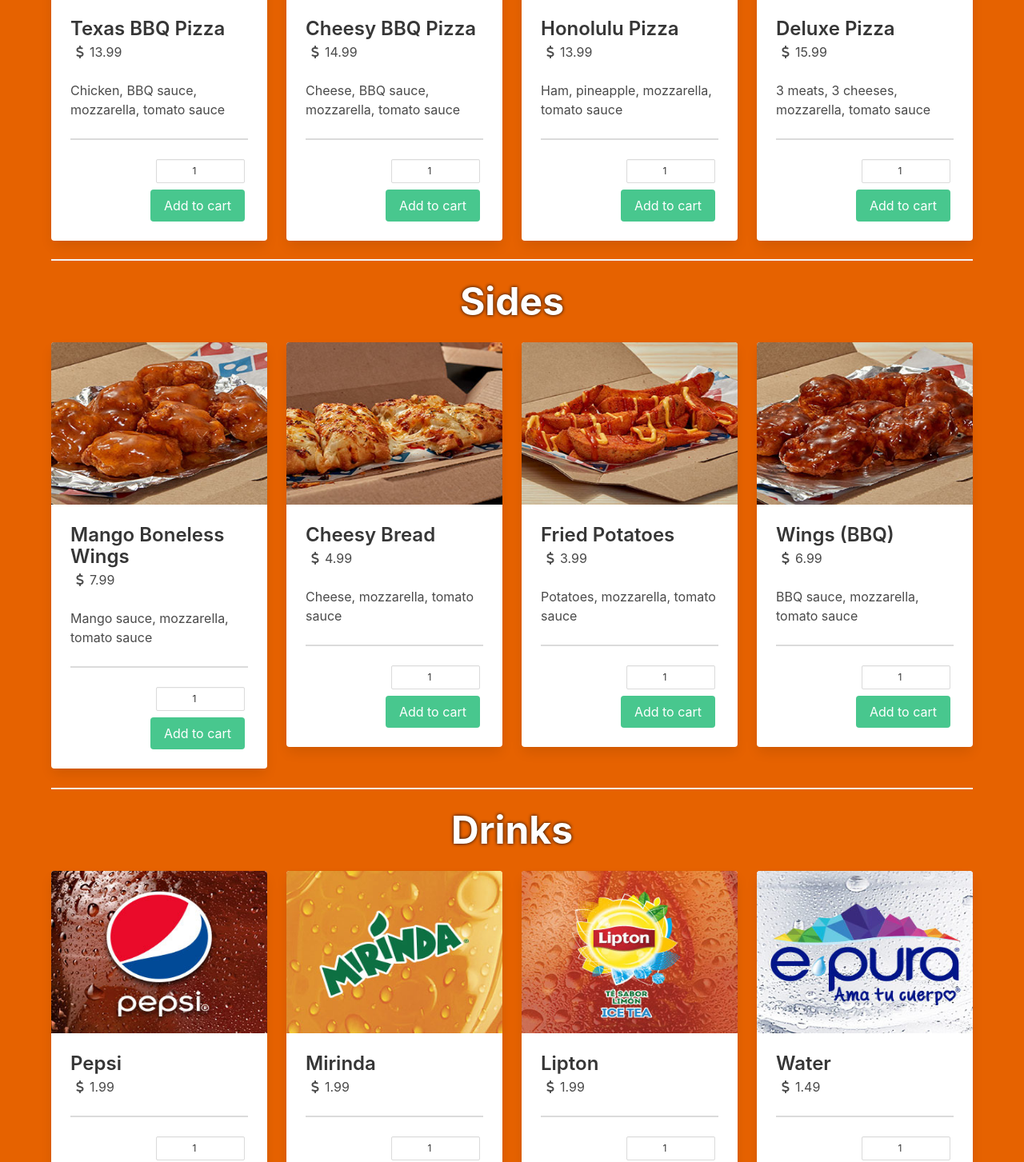
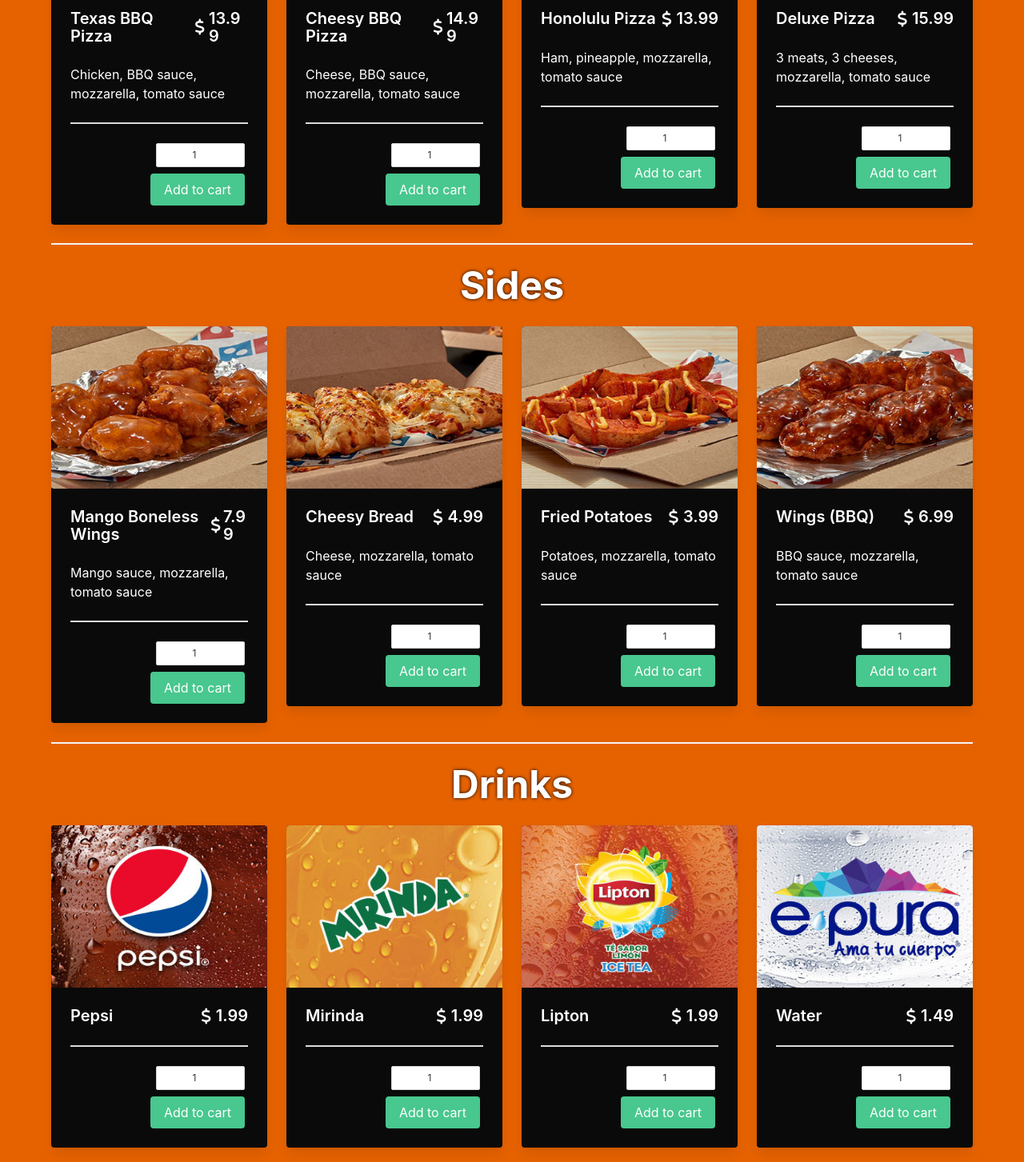
Before and after one commit to LuisHernandezCoding/Shopping-Cart-React, a React (Create React App) app: page /menu in a window 1280 px wide. Shown: the part 1206-2659 px from the top of the page at 80% size. Built offline with nearby package versions, Linux system fonts and the light colour scheme.

Commit message:
Finish touch to colors and template

```diff
--- a/src/App.js
+++ b/src/App.js
@@ -43,11 +43,22 @@
     localStorage.setItem('cart', JSON.stringify(newCart));
   };
 
+  const getCart = () => cart;
+
+  const checkoutCart = () => {
+    setCart([]);
+    localStorage.setItem('cart', JSON.stringify([]));
+    // eslint-disable-next-line no-alert
+    alert('Thank you for your order!');
+  };
+
   const cartMethods = {
     addItemToCart,
     removeItemFromCart,
     clearCart,
     updateItemQuantity,
+    getCart,
+    checkoutCart,
   };
 
   return (
@@ -56,7 +67,7 @@
 
       <Routes>
         <Route path="/" element={<Home />} />
-        <Route path="/menu" element={<Menu cartMethods={cartMethods} />} />
+        <Route path="/menu" element={<Menu cart={cart} cartMethods={cartMethods} />} />
         <Route path="/contact" element={<Contact />} />
         <Route path="/about" element={<About />} />
         <Route path="/cart" element={<Cart cart={cart} cartMethods={cartMethods} />} />
--- a/src/components/MenuItem.js
+++ b/src/components/MenuItem.js
@@ -4,7 +4,12 @@
 const MenuItem = ({ item, itemMethods }) => {
   const [quantity, setQuantity] = useState(1);
 
-  const { addItemToCart } = itemMethods;
+  const {
+    addItemToCart,
+    getCart,
+    removeItemFromCart,
+    updateItemQuantity,
+  } = itemMethods;
 
   const {
     id,
@@ -14,12 +19,13 @@
     ingredients,
   } = item;
 
+  const cart = getCart();
+
   return (
     <div
-      key={id}
-      className="column is-quarter animate__animated animate__delay-1s animate__zoomIn"
+      className="animate__animated animate__delay-1s animate__zoomIn"
     >
-      <div className="card">
+      <div className="card item has-background-black has-text-white">
         <div className="card-image">
           <figure className="image is-4by3">
             <img src={image} alt={name} />
@@ -28,20 +34,73 @@
         <div className="card-content">
           <div className="media">
             <div className="media-content">
-              <p className="title is-4">{name}</p>
-              <p className="subtitle is-6">
+              <p className="title is-5 has-text-white is-flex is-justify-content-space-between">
+                {name}
+                <span className="has-text-white is-flex is-align-items-center">
                   <span className="icon">
                     <i className="fas fa-dollar-sign" />
                   </span>
                   {price}
+                </span>
               </p>
             </div>
           </div>
           <div className="content">
             {ingredients}
             <hr className="menu-item-divider has-background-grey-lighter" />
+            {cart.find((item) => item.id === id) ? (
+              <div className="field has-addons">
+                <div className="control">
+                  <button
+                    type="button"
+                    className="button is-danger"
+                    onClick={() => {
+                      if (cart.find((item) => item.id === id).quantity > 1) {
+                        // make async call to update quantity
+                        const newQuantity = cart.find((item) => item.id === id).quantity - 1;
+                        setQuantity(newQuantity);
+                        updateItemQuantity(item, newQuantity);
+                      } else {
+                        removeItemFromCart(item);
+                      }
+                    }}
+                  >
+                    -
+                  </button>
+                </div>
+                <div className="control">
+                  <input
+                    className="input"
+                    type="text"
+                    value={cart.find((item) => item.id === id).quantity}
+                    readOnly
+                  />
+                </div>
+                <div className="control">
+                  <button
+                    type="button"
+                    className="button is-success"
+                    onClick={
+                      () => {
+                        setQuantity(cart.find((item) => item.id === id).quantity + 1);
+                        updateItemQuantity(item, cart.find((item) => item.id === id).quantity + 1);
+                      }
+                    }
+                  >
+                    +
+                  </button>
+                </div>
+              </div>
+            ) : (
               <div className="buttons is-right">
-              <input type="number" className="column is-half input button is-small" min="1" max="10" defaultValue="1" onChange={(e) => setQuantity(e.target.value)} />
+                <input
+                  type="number"
+                  className="column is-half input button is-small"
+                  min="1"
+                  max="10"
+                  defaultValue="1"
+                  onChange={(e) => setQuantity(e.target.value)}
+                />
                 <button
                   type="button"
                   className="button is-success"
@@ -51,11 +110,13 @@
                     price,
                     quantity,
                     image,
+                    ingredients,
                   })}
                 >
                   Add to cart
                 </button>
               </div>
+            )}
           </div>
         </div>
       </div>
@@ -75,6 +136,7 @@
     addItemToCart: PropTypes.func.isRequired,
     removeItemFromCart: PropTypes.func.isRequired,
     updateItemQuantity: PropTypes.func.isRequired,
+    getCart: PropTypes.func.isRequired,
   }).isRequired,
 };
 
--- a/src/pages/Cart.js
+++ b/src/pages/Cart.js
@@ -1,11 +1,29 @@
 import { PropTypes } from 'prop-types';
 
-const Cart = ({ cart, cartMethods }) => (
+import MenuItem from '../components/MenuItem';
+
+const Cart = ({ cartMethods }) => {
+  const {
+    addItemToCart,
+    removeItemFromCart,
+    updateItemQuantity,
+    getCart,
+    clearCart,
+  } = cartMethods;
+
+  const itemMethods = {
+    addItemToCart,
+    removeItemFromCart,
+    updateItemQuantity,
+    getCart,
+  };
+
+  const cart = getCart();
+
+  return (
     <div className="hero has-background-primary is-fullwidth">
       <div className="hero-body">
         <div className="container">
-        <div className="columns is-centered">
-          <div className="column is-7">
           <h1 className="title is-1 is-spaced has-text-centered has-text-weight-bold has-text-white animate__animated animate__delay-1s animate__zoomIn has-shadow">
             Cart
           </h1>
@@ -17,62 +35,33 @@
             items in your cart.
           </p>
           <hr className="has-shadow animate__animated animate__delay-1s animate__fadeInUp" />
+          <div className="columns is-centered">
+            <div className="column is-7">
               <h1 id="cart-items" className="title is-1 is-spaced has-text-centered has-text-weight-bold has-text-white animate__animated animate__delay-1s animate__zoomIn has-shadow">
                 Cart Items
               </h1>
               <div className="columns is-centered is-multiline">
                 {cart.map((item) => (
-                <div key={item.id} className="column is-6 animate__animated animate__delay-1s animate__zoomIn">
-                  <div className="card">
-                    <div className="card-image">
-                      <figure className="image is-4by3">
-                        <img src={item.image} alt={item.name} />
-                      </figure>
-                    </div>
-                    <div className="card-content">
-                      <div className="media">
-                        <div className="media-content">
-                          <p className="title is-4">{item.name}</p>
-                          <p className="subtitle is-6">
-                            $
-                            {item.price}
-                          </p>
-                        </div>
-                        <div className="media-right">
-                          <p className="title is-4">
-                            X
-                            {item.quantity}
-                          </p>
-                        </div>
-                      </div>
-                      <div className="content">
-                        <div className="buttons is-right">
-                          <button
-                            type="button"
-                            className="button is-danger"
-                            onClick={() => cartMethods.removeItemFromCart(item)}
-                          >
-                            Remove
-                          </button>
-                        </div>
-                      </div>
-                    </div>
-                  </div>
+                  <div className="column is-half" key={item.id}>
+                    <MenuItem item={item} itemMethods={itemMethods} />
                   </div>
                 ))}
               </div>
             </div>
             <div className="column is-5 animate__animated animate__delay-1s animate__zoomIn">
-            <div className="card">
-              <header className="card-header">
-                <p className="card-header-title">
+              <h1 id="cart-items" className="title is-1 is-spaced has-text-centered has-text-weight-bold has-text-white animate__animated animate__delay-1s animate__zoomIn has-shadow">
                 Cart Summary
+              </h1>
+              <div className="card has-background-black has-text-white">
+                <header className="card-header has-background-grey-dark">
+                  <p className="card-header-title has-text-white">
+                    Items
                   </p>
                   <div className="buttons is-centered">
                     <button
                       type="button"
                       className="button is-danger"
-                    onClick={() => cartMethods.clearCart()}
+                      onClick={() => clearCart()}
                     >
                       Clear Cart
                     </button>
@@ -80,12 +69,9 @@
                 </header>
                 <div className="card-content">
                   <div className="content">
-                  <p className="title is-4">
-                    Items
-                  </p>
-                  <table className="table is-fullwidth is-narrow is-bordered">
+                    <table className="table is-fullwidth is-narrow has-background-grey-dark has-text-white has-text-centered">
                       <thead>
-                      <tr>
+                        <tr className="has-background-grey">
                           <th>Item</th>
                           <th>Quantity</th>
                           <th>Price</th>
@@ -147,14 +133,15 @@
                       <i className="fas fa-shopping-cart fa-2x" />
                     </span>
                     <div className="media-left">
-                    <p className="title is-3">
+                      <p className="title is-3 has-text-white">
                         Total:
                       </p>
                     </div>
                     <div className="media-content has-text-centered">
                       <p className="title is-3 has-text-success">
                         $
-                      {cart.reduce((acc, item) => acc + (item.price * item.quantity), 0).toFixed(2)}
+                        {cart
+                          .reduce((acc, item) => acc + (item.price * item.quantity), 0).toFixed(2)}
                       </p>
                     </div>
                     <div className="media-right">
@@ -177,21 +164,16 @@
       </div>
     </div>
   );
+};
 
 Cart.propTypes = {
-  cart: PropTypes.arrayOf(PropTypes.shape({
-    id: PropTypes.number.isRequired,
-    name: PropTypes.string.isRequired,
-    price: PropTypes.number.isRequired,
-    quantity: PropTypes.number.isRequired,
-    image: PropTypes.string.isRequired,
-  })).isRequired,
   cartMethods: PropTypes.shape({
     addItemToCart: PropTypes.func.isRequired,
     removeItemFromCart: PropTypes.func.isRequired,
     updateItemQuantity: PropTypes.func.isRequired,
     clearCart: PropTypes.func.isRequired,
     checkoutCart: PropTypes.func.isRequired,
+    getCart: PropTypes.func.isRequired,
   }).isRequired,
 };
 
--- a/src/pages/Menu.css
+++ b/src/pages/Menu.css
@@ -1,8 +1,8 @@
-.card {
+.card.item {
   width: 100%;
   transition: all 0.3s ease-in-out;
 }
 
-.card:hover {
+.card.item:hover {
   transform: scale(1.1);
 }
--- a/src/pages/Menu.js
+++ b/src/pages/Menu.js
@@ -9,12 +9,14 @@
     addItemToCart,
     removeItemFromCart,
     updateItemQuantity,
+    getCart,
   } = cartMethods;
 
   const itemMethods = {
     addItemToCart,
     removeItemFromCart,
     updateItemQuantity,
+    getCart,
   };
 
   return (
@@ -35,7 +37,9 @@
               </h1>
               <div className="columns is-centered is-multiline">
                 {Products.favoritePizzas.map((pizza) => (
-                  <MenuItem key={pizza.id} item={pizza} itemMethods={itemMethods} />
+                  <div className="column is-quarter" key={pizza.id}>
+                    <MenuItem item={pizza} itemMethods={itemMethods} />
+                  </div>
                 ))}
               </div>
             </div>
@@ -46,7 +50,9 @@
               </h1>
               <div className="columns is-centered is-multiline">
                 {Products.specialtyPizzas.map((pizza) => (
-                  <MenuItem key={pizza.id} item={pizza} itemMethods={itemMethods} />
+                  <div className="column is-quarter" key={pizza.id}>
+                    <MenuItem item={pizza} itemMethods={itemMethods} />
+                  </div>
                 ))}
               </div>
             </div>
@@ -57,7 +63,9 @@
               </h1>
               <div className="columns is-centered is-multiline">
                 {Products.sides.map((side) => (
-                  <MenuItem key={side.id} item={side} itemMethods={itemMethods} />
+                  <div className="column is-quarter" key={side.id}>
+                    <MenuItem item={side} itemMethods={itemMethods} />
+                  </div>
                 ))}
               </div>
             </div>
@@ -68,7 +76,9 @@
               </h1>
               <div className="columns is-centered is-multiline">
                 {Products.drinks.map((drink) => (
-                  <MenuItem key={drink.id} item={drink} itemMethods={itemMethods} />
+                  <div className="column is-quarter" key={drink.id}>
+                    <MenuItem item={drink} itemMethods={itemMethods} />
+                  </div>
                 ))}
               </div>
             </div>
@@ -85,6 +95,7 @@
     removeItemFromCart: PropTypes.func.isRequired,
     clearCart: PropTypes.func.isRequired,
     updateItemQuantity: PropTypes.func.isRequired,
+    getCart: PropTypes.func.isRequired,
   }).isRequired,
 };
 
```
Lines whose indentation alone changed are shown as unchanged.
